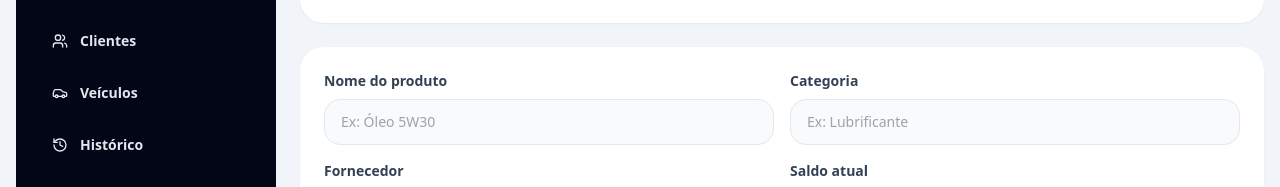
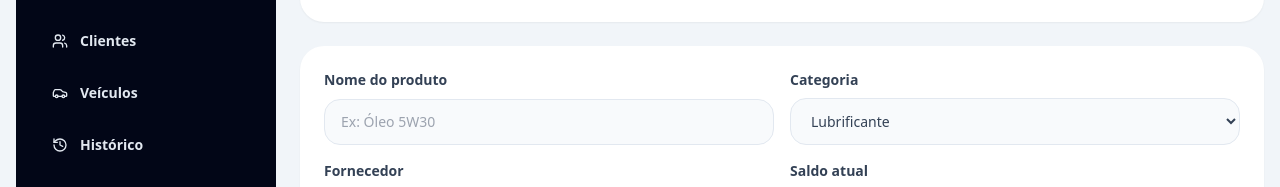
Before and after one commit to anjobrito/ajb-autoflow, a Next.js app: page /produtos/novo in a window 1280 px wide. Shown: the part 205-392 px from the top of the page. Built offline with nearby package versions, Linux system fonts and the light colour scheme.

Commit message:
refactor: use select for product category

```diff
--- a/app/produtos/novo/page.tsx
+++ b/app/produtos/novo/page.tsx
@@ -5,12 +5,13 @@ import { FormEvent, useEffect, useState } from "react";
 import { AppShell } from "@/components/app-shell";
 import { PageHeader } from "@/components/page-header";
 import { listSuppliers, saveProduct, StoredSupplier } from "@/lib/browser-store";
+import { productCategories } from "@/lib/select-options";
 
-function Input({ name, label, placeholder }: { name: string; label: string; placeholder: string }) {
+function Input({ name, label, placeholder, inputMode }: { name: string; label: string; placeholder: string; inputMode?: "numeric" | "decimal" }) {
   return (
     <label className="grid gap-2 text-sm font-bold text-slate-700">
       {label}
-      <input name={name} required placeholder={placeholder} className="rounded-2xl border border-slate-200 bg-slate-50 px-4 py-3 font-medium outline-none focus:border-blue-500 focus:bg-white" />
+      <input name={name} required inputMode={inputMode} placeholder={placeholder} className="rounded-2xl border border-slate-200 bg-slate-50 px-4 py-3 font-medium outline-none focus:border-blue-500 focus:bg-white" />
     </label>
   );
 }
@@ -48,7 +49,12 @@ export default function NovoProdutoPage() {
       <form onSubmit={handleSubmit} className="rounded-3xl bg-white p-6 shadow-sm">
         <div className="grid gap-4 md:grid-cols-2">
           <Input name="name" label="Nome do produto" placeholder="Ex: Óleo 5W30" />
-          <Input name="category" label="Categoria" placeholder="Ex: Lubrificante" />
+          <label className="grid gap-2 text-sm font-bold text-slate-700">
+            Categoria
+            <select name="category" className="rounded-2xl border border-slate-200 bg-slate-50 px-4 py-3 font-medium outline-none focus:border-blue-500 focus:bg-white">
+              {productCategories.map((category) => <option key={category}>{category}</option>)}
+            </select>
+          </label>
           <label className="grid gap-2 text-sm font-bold text-slate-700">
             Fornecedor
             <select name="supplier" className="rounded-2xl border border-slate-200 bg-slate-50 px-4 py-3 font-medium outline-none focus:border-blue-500 focus:bg-white">
@@ -58,10 +64,10 @@ export default function NovoProdutoPage() {
               <option>Distribuidora Óleo Max</option>
             </select>
           </label>
-          <Input name="stock" label="Saldo atual" placeholder="Ex: 24" />
-          <Input name="minStock" label="Estoque mínimo" placeholder="Ex: 6" />
-          <Input name="costPrice" label="Preço de custo" placeholder="Ex: R$ 30,00" />
-          <Input name="price" label="Preço de venda" placeholder="Ex: R$ 42,90" />
+          <Input name="stock" label="Saldo atual" placeholder="Ex: 24" inputMode="numeric" />
+          <Input name="minStock" label="Estoque mínimo" placeholder="Ex: 6" inputMode="numeric" />
+          <Input name="costPrice" label="Preço de custo" placeholder="Ex: R$ 30,00" inputMode="decimal" />
+          <Input name="price" label="Preço de venda" placeholder="Ex: R$ 42,90" inputMode="decimal" />
         </div>
         <div className="mt-6 flex items-center justify-end gap-3">
           {saved ? <span className="text-sm font-bold text-emerald-700">Produto salvo!</span> : null}
```
